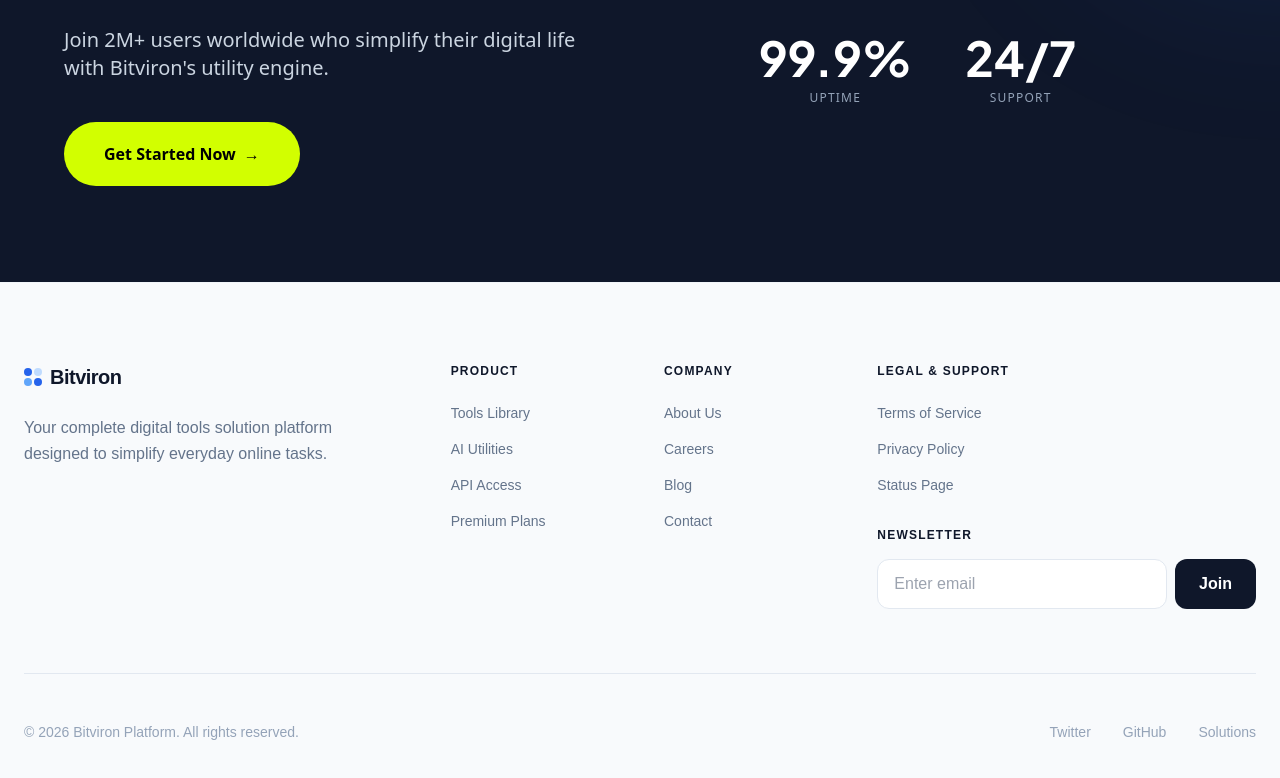
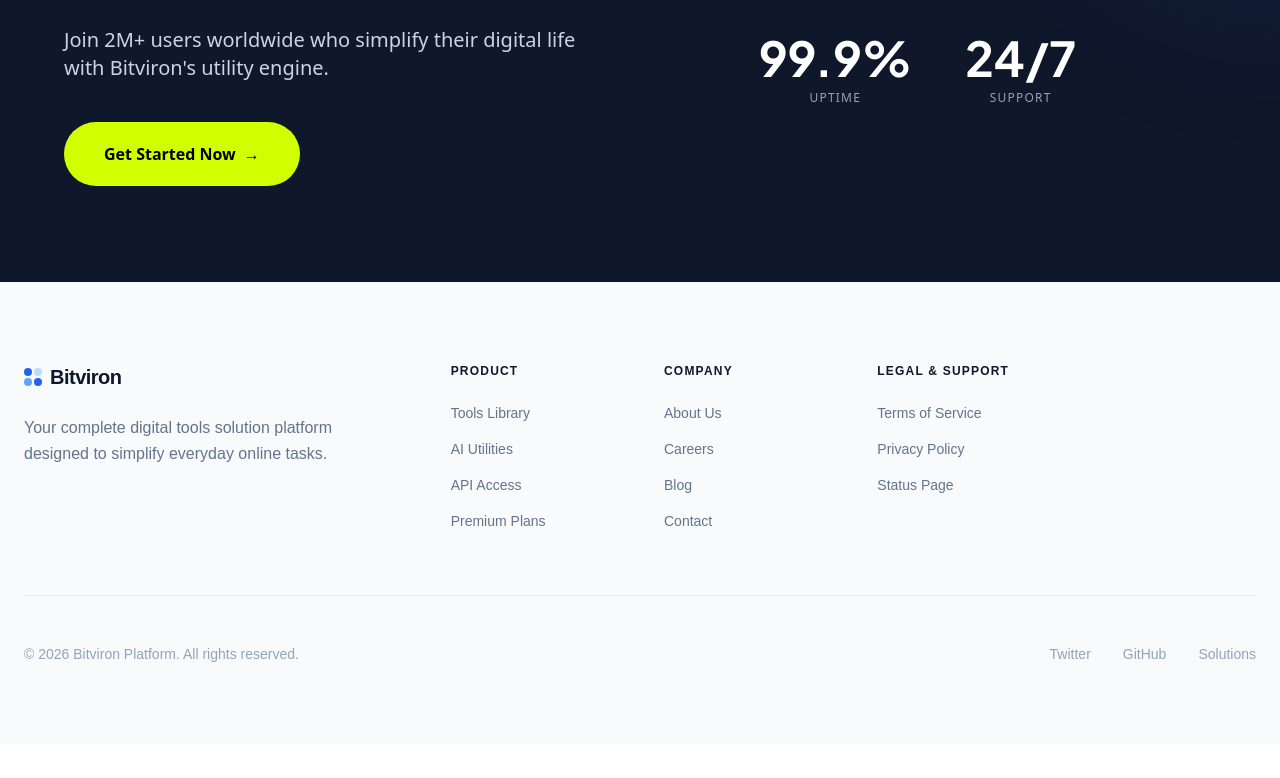
Before and after one commit to expelon/bitviron_saas, a Next.js app: page / in a window 1280 px wide. Shown: the part 2802-3580 px from the top of the page. After the commit the page ends 3546 px from the top, so only its background shows below. Built offline with nearby package versions, Linux system fonts and the light colour scheme.

Commit message:
remove newsletter

```diff
--- a/components/Footer.tsx
+++ b/components/Footer.tsx
@@ -52,19 +52,6 @@
                 <li><Link href="#" className="hover:text-blue-600 transition-colors">Status Page</Link></li>
               </ul>
             </div>
-            <div className="mt-8">
-              <h5 className="font-bold text-slate-900 mb-4 uppercase tracking-widest text-xs">Newsletter</h5>
-              <div className="flex gap-2">
-                <input
-                  type="email"
-                  placeholder="Enter email"
-                  className="bg-white border border-slate-200 px-4 py-3 rounded-xl outline-none focus:border-blue-500 transition-colors w-full"
-                />
-                <button className="bg-slate-900 text-white px-6 py-3 rounded-xl font-bold hover:bg-slate-800 transition-colors">
-                  Join
-                </button>
-              </div>
-            </div>
           </div>
         </div>
 
```
